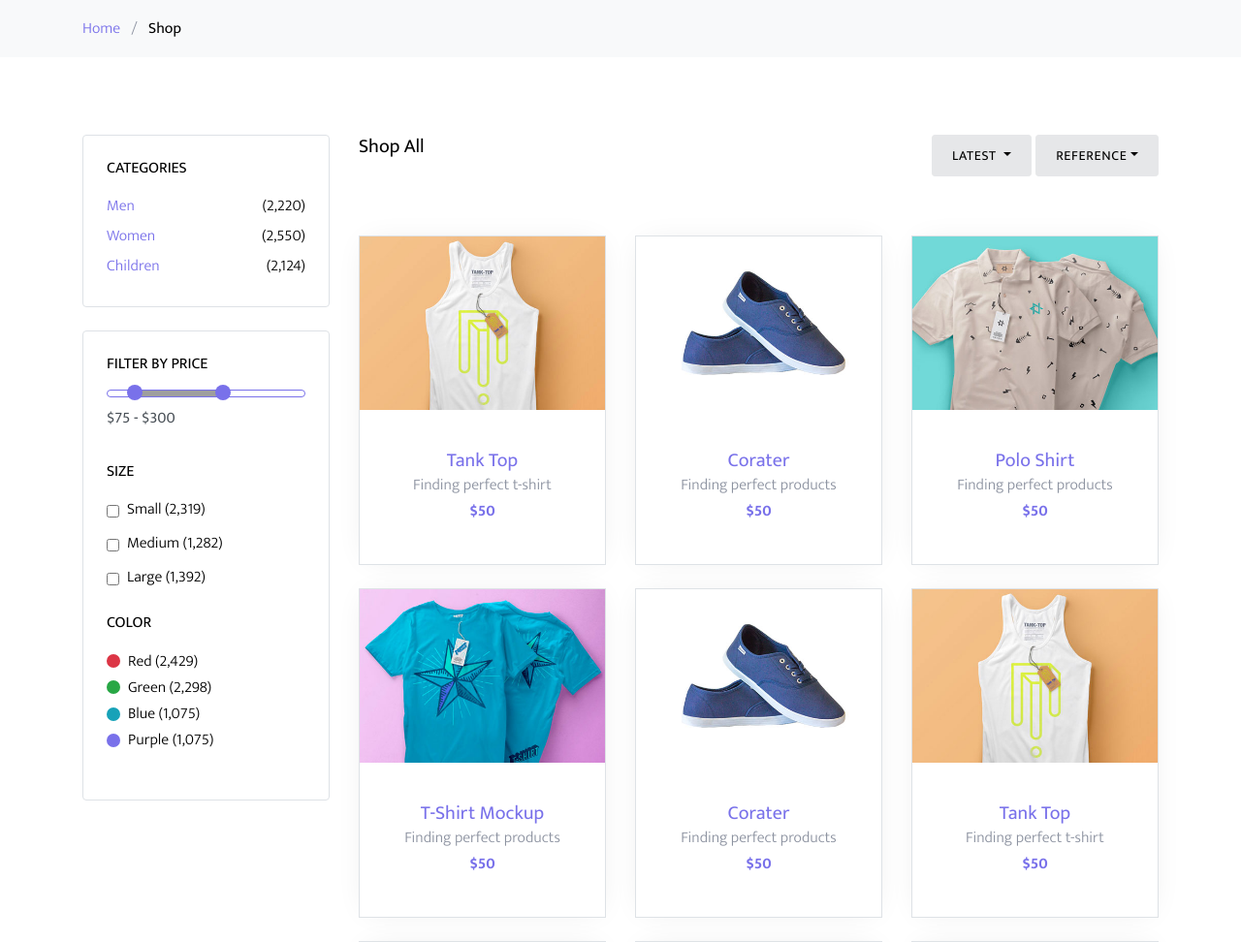
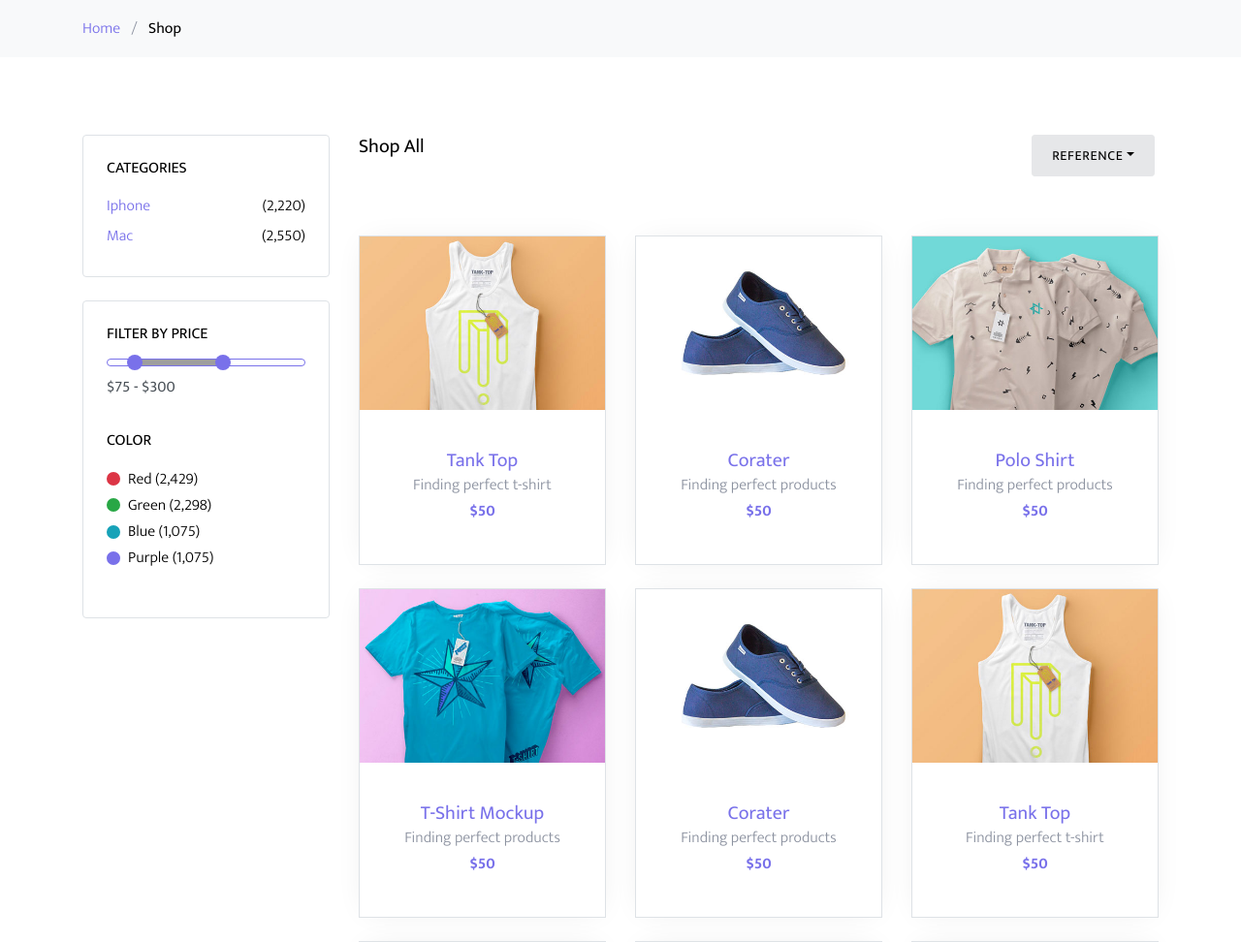
Before and after one commit to Akhdan05/Smartweb, a CodeIgniter app: page /WEB/index.php/Shop in a window 1280 px wide. Shown: the part 190-1162 px from the top of the page at 97% size. Run offline with CodeIgniter, Linux system fonts and the light colour scheme; some libraries are stand-ins or nearby versions; some web fonts are replaced; grey boxes are pictures that could not be loaded.

Commit message:
changed route daftar tamu

```diff
--- a/application/controllers/pengunjung.php
+++ b/application/controllers/pengunjung.php
@@ -70,7 +70,7 @@ class pengunjung extends CI_Controller {
 		$data_pengunjung = $this->pengunjung_model->insert($input);
 
 		//mengembalikan halaman ke function read
-		redirect('pengunjung/read');
+		redirect('dashboard');
 	}
 
 	public function update() {
--- a/application/views/Shop/Shop.php
+++ b/application/views/Shop/Shop.php
@@ -21,23 +21,8 @@
                         <div class="d-flex">
                             <div class="dropdown mr-1 ml-md-auto">
                                 <button type="button" class="btn btn-secondary btn-sm dropdown-toggle"
-                                    id="dropdownMenuOffset" data-toggle="dropdown" aria-haspopup="true"
-                                    aria-expanded="false">
-                                    Latest
-                                </button>
-                                <div class="dropdown-menu" aria-labelledby="dropdownMenuOffset">
-                                    <a class="dropdown-item" href="#">iPhone</a>
-                                    <a class="dropdown-item" href="#">Macbook</a>
-                                </div>
-                            </div>
-                            <div class="btn-group">
-                                <button type="button" class="btn btn-secondary btn-sm dropdown-toggle"
                                     id="dropdownMenuReference" data-toggle="dropdown">Reference</button>
                                 <div class="dropdown-menu" aria-labelledby="dropdownMenuReference">
-                                    <a class="dropdown-item" href="#">Relevance</a>
-                                    <a class="dropdown-item" href="#">Name, A to Z</a>
-                                    <a class="dropdown-item" href="#">Name, Z to A</a>
-                                    <div class="dropdown-divider"></div>
                                     <a class="dropdown-item" href="#">Price, low to high</a>
                                     <a class="dropdown-item" href="#">Price, high to low</a>
                                 </div>
@@ -230,12 +215,10 @@
                 <div class="border p-4 rounded mb-4">
                     <h3 class="mb-3 h6 text-uppercase text-black d-block">Categories</h3>
                     <ul class="list-unstyled mb-0">
-                        <li class="mb-1"><a href="#" class="d-flex"><span>Men</span> <span
+                        <li class="mb-1"><a href="#" class="d-flex"><span>Iphone</span> <span
                                     class="text-black ml-auto">(2,220)</span></a></li>
-                        <li class="mb-1"><a href="#" class="d-flex"><span>Women</span> <span
+                        <li class="mb-1"><a href="#" class="d-flex"><span>Mac</span> <span
                                     class="text-black ml-auto">(2,550)</span></a></li>
-                        <li class="mb-1"><a href="#" class="d-flex"><span>Children</span> <span
-                                    class="text-black ml-auto">(2,124)</span></a></li>
                     </ul>
                 </div>
 
@@ -245,22 +228,6 @@
                         <div id="slider-range" class="border-primary"></div>
                         <input type="text" name="text" id="amount" class="form-control border-0 pl-0 bg-white"
                             disabled="" />
-                    </div>
-
-                    <div class="mb-4">
-                        <h3 class="mb-3 h6 text-uppercase text-black d-block">Size</h3>
-                        <label for="s_sm" class="d-flex">
-                            <input type="checkbox" id="s_sm" class="mr-2 mt-1"> <span class="text-black">Small
-                                (2,319)</span>
-                        </label>
-                        <label for="s_md" class="d-flex">
-                            <input type="checkbox" id="s_md" class="mr-2 mt-1"> <span class="text-black">Medium
-                                (1,282)</span>
-                        </label>
-                        <label for="s_lg" class="d-flex">
-                            <input type="checkbox" id="s_lg" class="mr-2 mt-1"> <span class="text-black">Large
-                                (1,392)</span>
-                        </label>
                     </div>
 
                     <div class="mb-4">
@@ -286,54 +253,5 @@
                 </div>
             </div>
         </div>
-
-        <div class="row">
-            <div class="col-md-12">
-                <div class="site-section site-blocks-2">
-                    <div class="row justify-content-center text-center mb-5">
-                        <div class="col-md-7 site-section-heading pt-4">
-                            <h2>Categories</h2>
-                        </div>
-                    </div>
-                    <div class="row">
-                        <div class="col-sm-6 col-md-6 col-lg-4 mb-4 mb-lg-0" data-aos="fade" data-aos-delay="">
-                            <a class="block-2-item" href="#">
-                                <figure class="image">
-                                    <img src="images/women.jpg" alt="" class="img-fluid">
-                                </figure>
-                                <div class="text">
-                                    <span class="text-uppercase">Collections</span>
-                                    <h3>Women</h3>
-                                </div>
-                            </a>
-                        </div>
-                        <div class="col-sm-6 col-md-6 col-lg-4 mb-5 mb-lg-0" data-aos="fade" data-aos-delay="100">
-                            <a class="block-2-item" href="#">
-                                <figure class="image">
-                                    <img src="images/children.jpg" alt="" class="img-fluid">
-                                </figure>
-                                <div class="text">
-                                    <span class="text-uppercase">Collections</span>
-                                    <h3>Children</h3>
-                                </div>
-                            </a>
-                        </div>
-                        <div class="col-sm-6 col-md-6 col-lg-4 mb-5 mb-lg-0" data-aos="fade" data-aos-delay="200">
-                            <a class="block-2-item" href="#">
-                                <figure class="image">
-                                    <img src="images/men.jpg" alt="" class="img-fluid">
-                                </figure>
-                                <div class="text">
-                                    <span class="text-uppercase">Collections</span>
-                                    <h3>Men</h3>
-                                </div>
-                            </a>
-                        </div>
-                    </div>
-
-                </div>
-            </div>
-        </div>
-
     </div>
 </div>
--- a/application/views/pengunjung_read.php
+++ b/application/views/pengunjung_read.php
@@ -1,5 +1,3 @@
-<!--link tambah data-->
-<a href="<?php echo site_url('pengunjung/insert');?>" class="btn btn-primary">Tambah</a>
 <br /><br />
 
 <table class="table table-striped" id="datatables">
```
Also changed, not shown: application/views/bukutamu/bukutamu.php (+6 -9 lines), application/views/pengunjung_insert.php (deleted, +0 -29 lines), application/views/theme/sidebar.php (+10 -9 lines).
